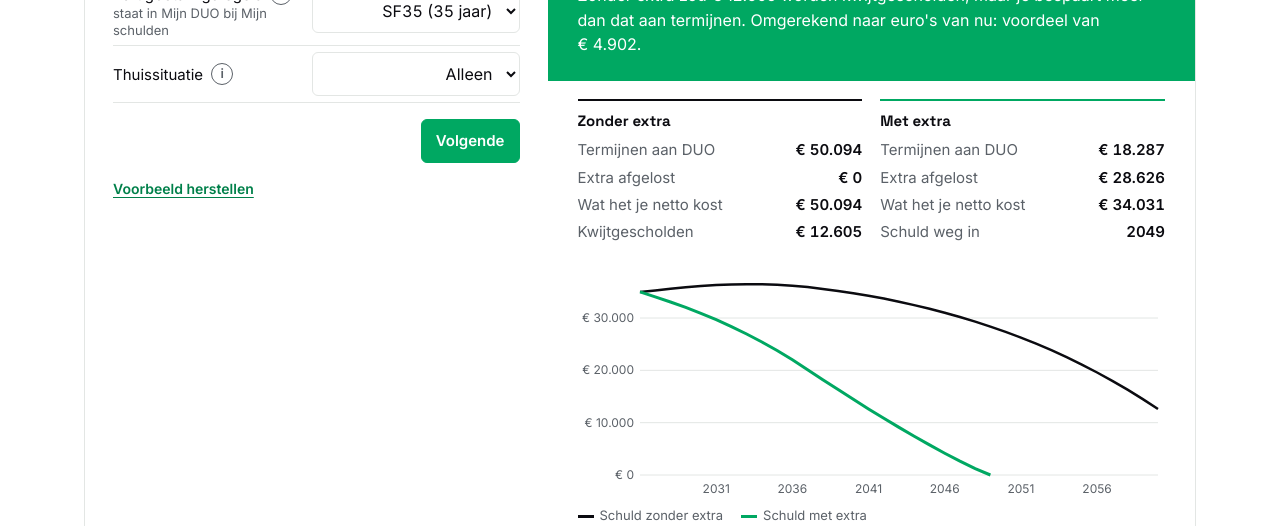
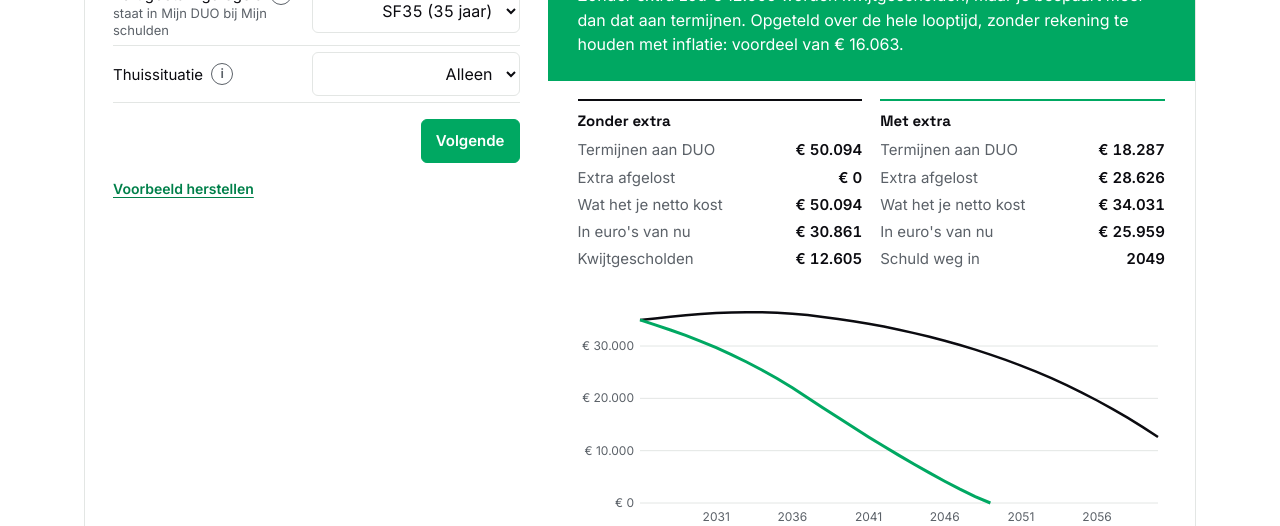
Before and after one commit to wuma1992/studieschuld-aflossen, a plain HTML site: page index.html in a window 1280 px wide. Shown: the part 574-1100 px from the top of the page. Drawn offline with Linux system fonts and the light colour scheme.

Commit message:
Rekencontrole, rekenlogica in reken.js, euro's van nu als hoofdgetal, agent-instructies voor alle regelingen
Co-Authored-By: Claude Opus 5.5 <noreply@anthropic.com>
Claude-Session: https://claude.ai/code/session_015Qhoe4SL3YJCsmGGfCmpEA

```diff
--- a/index.html
+++ b/index.html
@@ -212,14 +212,10 @@ form:not(.stepped) .stepnav{display:none}
 <p>Privacy: de rekentool werkt in je eigen browser en verstuurt geen gegevens. <span class="ads-off">Er staan geen advertenties of trackers op deze site.</span><span class="ads-on">Advertenties worden pas geladen nadat je toestemming geeft voor cookies.</span></p>
 </div></footer>
 
+<script src="reken.js"></script>
 <script>
 {
-let R={minimumloonPeiljaar:{bedrag:28405.73},stelsels:{
- 'SF35':{aflosjaren:35,vrijstellingFactor:{alleenstaand:1,partnerOfOuder:1.43},draagkracht:{type:'vast',percentage:.04},minimumDraagkrachtPerMaand:5,partnerinkomenKeuze:false,draagkrachtAutomatisch:true,standaardRente:2.70},
- 'SF15':{aflosjaren:15,vrijstellingFactor:{alleenstaand:.84,partnerOfOuder:1.2},draagkracht:{type:'vast',percentage:.12},minimumDraagkrachtPerMaand:0,partnerinkomenKeuze:false,draagkrachtAutomatisch:true,standaardRente:3.28},
- 'SF15-oud':{aflosjaren:15,vrijstellingFactor:{alleenstaand:.5,partnerOfOuder:1},draagkracht:{type:'schijven',schijven:[{breedte:'0.5*vrijstelling',percentage:.079},{breedte:'0.5*vrijstelling',percentage:.158},{breedte:'2.6*minimumloon-vrijstelling',percentage:.237},{breedte:'rest',percentage:.3}]},minimumDraagkrachtPerMaand:0,partnerinkomenKeuze:true,draagkrachtAutomatisch:false,standaardRente:3.28},
- 'SF15-lllk':{aflosjaren:15,vrijstellingFactor:{alleenstaand:.84,partnerOfOuder:1.2},draagkracht:{type:'vast',percentage:.12},minimumDraagkrachtPerMaand:0,partnerinkomenKeuze:false,draagkrachtAutomatisch:true,standaardRente:2.70}},
- ikb:{standaardBelastingvoordeel:.45}};
+let R=Reken.STANDAARD;
 const ids=['stelsel','hh','partner','partnerMee','aanvraag','debt','r1','months','inc','grow','growYrs','infl','ex','exYrs'];
 const defaults={};ids.forEach(k=>defaults[k]=document.getElementById(k).value);
 let viaIkb=true;
@@ -227,50 +223,10 @@ const $=k=>document.getElementById(k);
 const eur=n=>'€ '+Math.round(n).toLocaleString('nl-NL');
 const v=k=>parseFloat($(k).value)||0;
 
-// jaarlijkse draagkracht volgens de regels van het stelsel
-function draagkrachtJaar(st,toets,vrij,wml){
-  const boven=Math.max(0,toets-vrij);
-  if(st.draagkracht.type==='vast')return st.draagkracht.percentage*boven;
-  let rest=boven,tot=0;
-  for(const s of st.draagkracht.schijven){
-    let b=s.breedte==='rest'?Infinity:s.breedte==='0.5*vrijstelling'?0.5*vrij:Math.max(0,2.6*wml-vrij);
-    const deel=Math.min(rest,b);tot+=deel*s.percentage;rest-=deel;if(rest<=0)break;
-  }
-  return tot;
-}
-
-function sim(p,extra){
-  const st=p.st;let debt=p.debt,ml=p.months,paid=0,ex=0,pv=0,end=null;const pts=[{y:0,d:debt}];
-  const yrsMax=p.volledig?60:Math.ceil(ml/12);
-  for(let t=1;t<=yrsMax&&(ml>0||p.volledig);t++){
-    const i=p.r/12,f=Math.pow(1+p.infl,t);
-    const lag=Math.max(t-2,0);
-    const inc=p.inc*Math.pow(1+p.grow,Math.min(lag,p.growYrs))*Math.pow(1+p.infl,lag);
-    const part=p.partnerTelt?p.partner*Math.pow(1+p.infl,lag):0;
-    const wml=p.wml*Math.pow(1+p.infl,t-1);
-    const vrij=wml*(p.hh==='alleen'?st.vrijstellingFactor.alleenstaand:st.vrijstellingFactor.partnerOfOuder);
-    const restM=Math.max(ml,12);
-    const w=debt>0?(i>0?debt*i/(1-Math.pow(1+i,-restM)):debt/restM):0;
-    let pay=w;
-    if(p.draagkracht){
-      const dk=draagkrachtJaar(st,inc+part,vrij,wml)/12;
-      pay=Math.min(dk,w);
-      if(dk<st.minimumDraagkrachtPerMaand)pay=0;
-    }
-    let yp=0;
-    for(let m=0;m<12;m++){debt*=1+i;const q=Math.min(pay,debt);debt-=q;yp+=q;if(ml>0)ml--;if(debt<=0.005){debt=0;break}}
-    paid+=yp;pv+=yp/f;
-    if(extra>0&&debt>0&&(!p.exYrs||t<=p.exYrs)){const e=Math.min(extra,debt);debt-=e;ex+=e;pv+=e*(viaIkb?1-p.tax:1)/f}
-    pts.push({y:t,d:debt});
-    if(debt<=0.005){end=t;break}
-    if(ml<=0&&!p.volledig)break;
-  }
-  const net=ex*(viaIkb?1-p.tax:1);
-  return{paid,ex,net,total:paid+net,pv,left:p.volledig?0:debt,end,pts};
-}
+const sim=Reken.sim;
 const yr=t=>new Date().getFullYear()+t;
 function list(el,o){
-  const rows=[['Termijnen aan DUO',eur(o.paid)],['Extra afgelost',eur(o.ex)],['Wat het je netto kost',eur(o.total)],[o.end?'Schuld weg in':'Kwijtgescholden',o.end?String(yr(o.end)):eur(o.left)]];
+  const rows=[['Termijnen aan DUO',eur(o.paid)],['Extra afgelost',eur(o.ex)],['Wat het je netto kost',eur(o.total)],["In euro's van nu",eur(o.pv)],[o.end?'Schuld weg in':'Kwijtgescholden',o.end?String(yr(o.end)):eur(o.left)]];
   el.innerHTML=rows.map(([a,b])=>`<dt>${a}</dt><dd>${b}</dd>`).join('');
 }
 function zichtbaar(){
@@ -288,20 +244,20 @@ function calc(){
     volledig:st.partnerinkomenKeuze&&hh==='partner'&&$('partnerMee').value==='nee',
     draagkracht:st.draagkrachtAutomatisch||$('aanvraag').value==='ja',
     wml:R.minimumloonPeiljaar.bedrag,tax:R.ikb.standaardBelastingvoordeel,
-    debt:v('debt'),r:v('r1')/100,months:Math.max(1,Math.round(v('months'))),inc:v('inc'),grow:v('grow')/100,growYrs:Math.max(0,Math.round(v('growYrs'))),infl:v('infl')/100,exYrs:Math.max(0,Math.round(v('exYrs')))};
+    debt:v('debt'),r:v('r1')/100,months:Math.max(1,Math.round(v('months'))),inc:v('inc'),grow:v('grow')/100,growYrs:Math.max(0,Math.round(v('growYrs'))),infl:v('infl')/100,viaIkb,exYrs:Math.max(0,Math.round(v('exYrs')))};
   const a=sim(p,0),b=sim(p,v('ex'));last={a,b};
   list($('c0'),a);list($('c1'),b);
   const d=a.total-b.total,dpv=a.pv-b.pv;
-  $('saldo').classList.toggle('neg',d<0);
-  $('sLbl').textContent=d>=0?'Netto voordeel van extra aflossen':'Netto nadeel van extra aflossen';
-  $('big').textContent=eur(Math.abs(d));
-  const now=`Omgerekend naar euro's van nu: ${dpv>=0?'voordeel':'nadeel'} van ${eur(Math.abs(dpv))}.`;
+  $('saldo').classList.toggle('neg',dpv<0);
+  $('sLbl').textContent=dpv>=0?"Netto voordeel van extra aflossen, in euro's van nu":"Netto nadeel van extra aflossen, in euro's van nu";
+  $('big').textContent=eur(Math.abs(dpv));
+  const nom=`Opgeteld over de hele looptijd, zonder rekening te houden met inflatie: ${d>=0?'voordeel':'nadeel'} van ${eur(Math.abs(d))}.`;
   let t;
   if(b.ex===0)t='Vul een extra bedrag per jaar in om te vergelijken.';
-  else if(p.volledig)t=`Zonder partnerinkomen los je onder SF15-oud alles af, ook na 15 jaar. Extra aflossen bespaart dan rente. ${now}`;
-  else if(a.left<=0.005&&d>=0)t=`Je lost de schuld hoe dan ook helemaal af. Extra aflossen bespaart rente. ${now}`;
-  else if(d>=0)t=`Zonder extra zou ${eur(a.left)} worden kwijtgescholden, maar je bespaart meer dan dat aan termijnen. ${now}`;
-  else t=`Je extra aflossingen maken vooral de kwijtschelding kleiner (zonder extra: ${eur(a.left)}). ${now}`;
+  else if(p.volledig)t=`Zonder partnerinkomen los je onder SF15-oud alles af, ook na 15 jaar. Extra aflossen bespaart dan rente. ${nom}`;
+  else if(a.left<=0.005&&dpv>=0)t=`Je lost de schuld hoe dan ook helemaal af. Extra aflossen bespaart rente. ${nom}`;
+  else if(dpv>=0)t=`Zonder extra zou ${eur(a.left)} worden kwijtgescholden, maar je bespaart meer dan dat aan termijnen. ${nom}`;
+  else t=`Je extra aflossingen maken vooral de kwijtschelding kleiner (zonder extra: ${eur(a.left)}). ${nom}`;
   $('sText').textContent=t;
   draw();
 }
--- /dev/null
+++ b/reken.js
@@ -0,0 +1,59 @@
+// Rekenlogica van studieschuld-aflossen.nl.
+// Gebruikt door index.html (in de browser) en door tests/reken.test.js (in Node).
+(function(root){
+const STANDAARD={minimumloonPeiljaar:{bedrag:28405.73},stelsels:{
+ 'SF35':{aflosjaren:35,vrijstellingFactor:{alleenstaand:1,partnerOfOuder:1.43},draagkracht:{type:'vast',percentage:.04},minimumDraagkrachtPerMaand:5,partnerinkomenKeuze:false,draagkrachtAutomatisch:true,standaardRente:2.70},
+ 'SF15':{aflosjaren:15,vrijstellingFactor:{alleenstaand:.84,partnerOfOuder:1.2},draagkracht:{type:'vast',percentage:.12},minimumDraagkrachtPerMaand:0,partnerinkomenKeuze:false,draagkrachtAutomatisch:true,standaardRente:3.28},
+ 'SF15-oud':{aflosjaren:15,vrijstellingFactor:{alleenstaand:.5,partnerOfOuder:1},draagkracht:{type:'schijven',schijven:[{breedte:'0.5*vrijstelling',percentage:.079},{breedte:'0.5*vrijstelling',percentage:.158},{breedte:'2.6*minimumloon-vrijstelling',percentage:.237},{breedte:'rest',percentage:.3}]},minimumDraagkrachtPerMaand:0,partnerinkomenKeuze:true,draagkrachtAutomatisch:false,standaardRente:3.28},
+ 'SF15-lllk':{aflosjaren:15,vrijstellingFactor:{alleenstaand:.84,partnerOfOuder:1.2},draagkracht:{type:'vast',percentage:.12},minimumDraagkrachtPerMaand:0,partnerinkomenKeuze:false,draagkrachtAutomatisch:true,standaardRente:2.70}},
+ ikb:{standaardBelastingvoordeel:.45}};
+
+// jaarlijkse draagkracht volgens de regels van het stelsel (toets = toetsingsinkomen peiljaar)
+function draagkrachtJaar(st,toets,vrij,wml){
+  const boven=Math.max(0,toets-vrij);
+  if(st.draagkracht.type==='vast')return st.draagkracht.percentage*boven;
+  let rest=boven,tot=0;
+  for(const s of st.draagkracht.schijven){
+    let b=s.breedte==='rest'?Infinity:s.breedte==='0.5*vrijstelling'?0.5*vrij:Math.max(0,2.6*wml-vrij);
+    const deel=Math.min(rest,b);tot+=deel*s.percentage;rest-=deel;if(rest<=0)break;
+  }
+  return tot;
+}
+
+
+// Simuleert de aflosfase per jaar. p.viaIkb: extra aflossing via IKB (netto goedkoper met p.tax).
+// Geeft o.a. paid (termijnen), ex (extra afgelost), total (netto kosten), pv (netto kosten in euro's van nu),
+// left (kwijtgescholden), end (jaar waarin schuld weg is) en pts (schuld en maandbedrag per jaar).
+function sim(p,extra){
+  const st=p.st;let debt=p.debt,ml=p.months,paid=0,ex=0,pv=0,end=null;const pts=[{y:0,d:debt}];
+  const yrsMax=p.volledig?60:Math.ceil(ml/12);
+  for(let t=1;t<=yrsMax&&(ml>0||p.volledig);t++){
+    const i=p.r/12,f=Math.pow(1+p.infl,t);
+    const lag=Math.max(t-2,0);
+    const inc=p.inc*Math.pow(1+p.grow,Math.min(lag,p.growYrs))*Math.pow(1+p.infl,lag);
+    const part=p.partnerTelt?p.partner*Math.pow(1+p.infl,lag):0;
+    const wml=p.wml*Math.pow(1+p.infl,t-1);
+    const vrij=wml*(p.hh==='alleen'?st.vrijstellingFactor.alleenstaand:st.vrijstellingFactor.partnerOfOuder);
+    const restM=Math.max(ml,12);
+    const w=debt>0?(i>0?debt*i/(1-Math.pow(1+i,-restM)):debt/restM):0;
+    let pay=w;
+    if(p.draagkracht){
+      const dk=draagkrachtJaar(st,inc+part,vrij,wml)/12;
+      pay=Math.min(dk,w);
+      if(dk<st.minimumDraagkrachtPerMaand)pay=0;
+    }
+    let yp=0;
+    for(let m=0;m<12;m++){debt*=1+i;const q=Math.min(pay,debt);debt-=q;yp+=q;if(ml>0)ml--;if(debt<=0.005){debt=0;break}}
+    paid+=yp;pv+=yp/f;
+    if(extra>0&&debt>0&&(!p.exYrs||t<=p.exYrs)){const e=Math.min(extra,debt);debt-=e;ex+=e;pv+=e*(p.viaIkb?1-p.tax:1)/f}
+    pts.push({y:t,d:debt,pay});
+    if(debt<=0.005){end=t;break}
+    if(ml<=0&&!p.volledig)break;
+  }
+  const net=ex*(p.viaIkb?1-p.tax:1);
+  return{paid,ex,net,total:paid+net,pv,left:p.volledig?0:debt,end,pts};
+}
+
+const Reken={STANDAARD,draagkrachtJaar,sim};
+if(typeof module!=='undefined'&&module.exports)module.exports=Reken;else root.Reken=Reken;
+})(this);
```
Also changed, not shown: tests/reken.test.js (added, +102 -0 lines), 2 other files.
